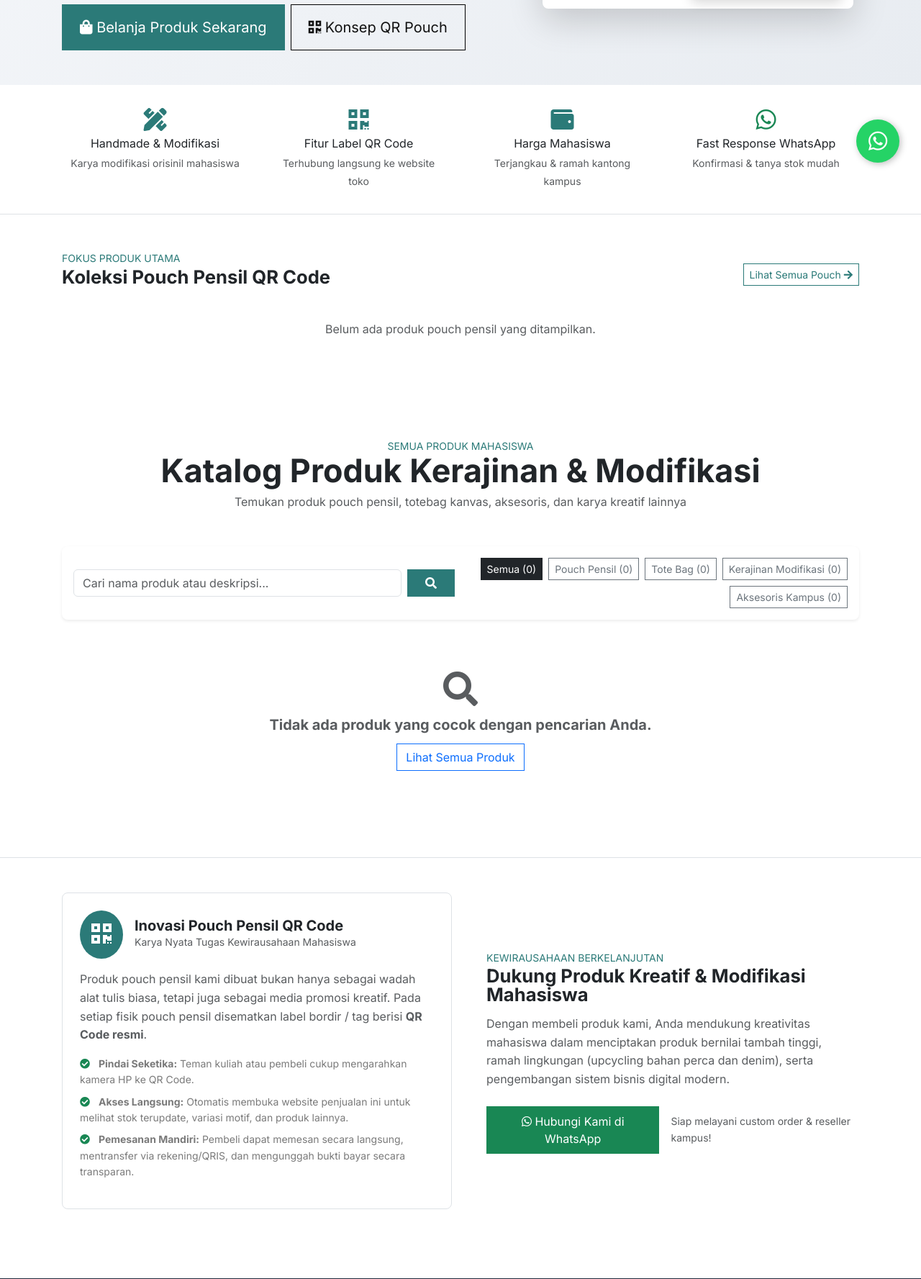
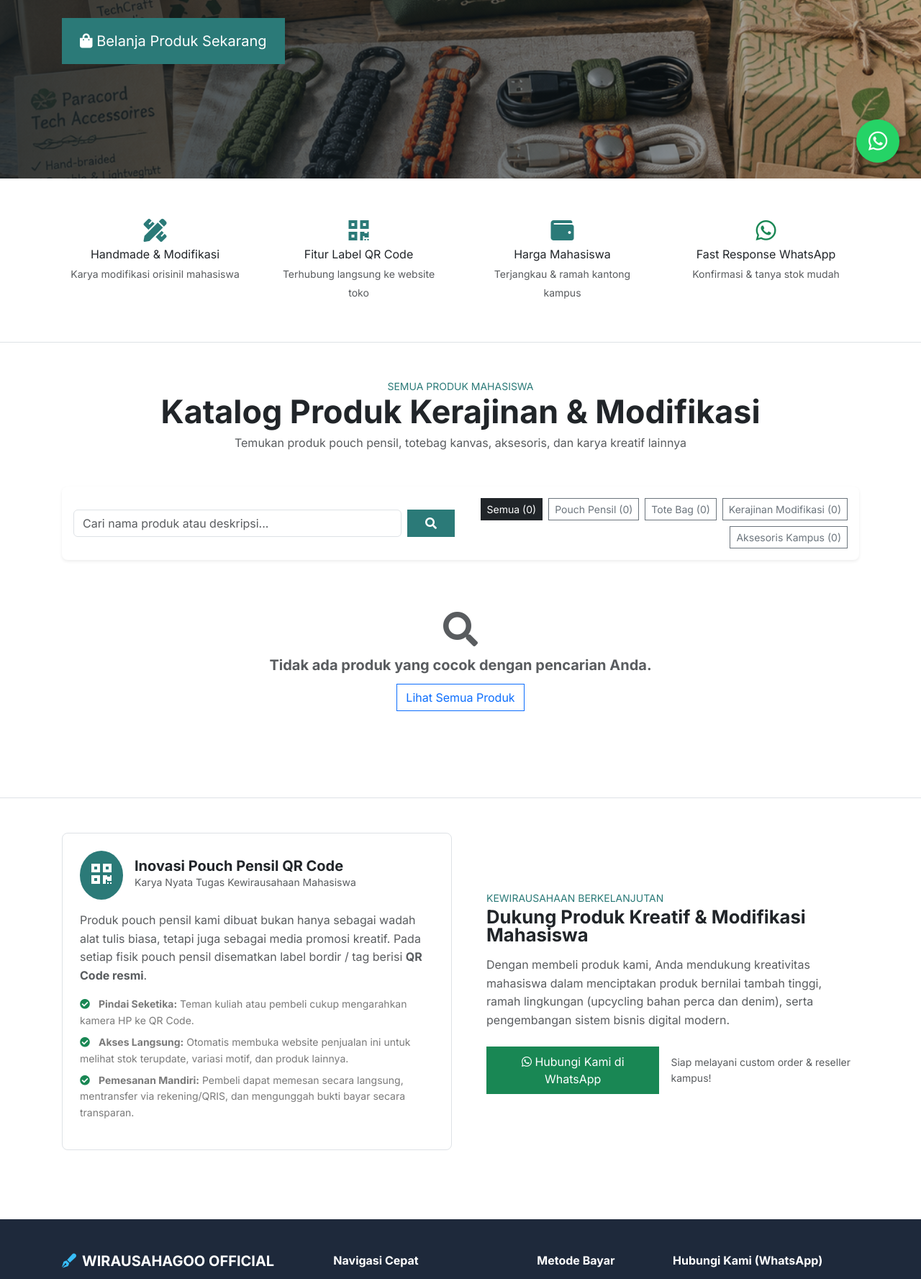
Before and after one commit to rezzwarre/wirausaha_website, a Laravel app: page / in a window 1280 px wide. Shown: the part 544-2321 px from the top of the page at 72% size. Run offline with Laravel 12, Linux system fonts and the light colour scheme; data comes from the database, SQL or seed files in the repository; data that the repository does not hold is empty; some libraries are stand-ins or nearby versions; some web fonts are replaced.

Commit message:
PenyesuaianPertama

```diff
--- a/resources/views/customer/home.blade.php
+++ b/resources/views/customer/home.blade.php
@@ -4,7 +4,7 @@
 
 @section('content')
 <!-- Hero Section -->
-<section class="py-5 bg-light" style="background: linear-gradient(135deg, #f5f7fa 0%, #e8ecf1 100%);">
+<!-- <section class="py-5 bg-light" style="background: linear-gradient(135deg, #f5f7fa 0%, #e8ecf1 100%);">
     <div class="container">
         <div class="row align-items-center">
             <div class="col-lg-7 mb-4 mb-lg-0">
@@ -12,30 +12,46 @@
                     <i class="fas fa-award mr-1"></i> Produk Inovasi Kewirausahaan Mahasiswa
                 </span>
                 <h1 class="display-5 font-weight-bold text-dark mb-3" style="line-height: 1.2;">
-                    Pouch Pensil Kreatif Berbasis <span style="color: #2b7a78;">QR Code</span> & Kerajinan Modifikasi
+                    Selamat Datang dan Selamat Belanja di Toko Kami
                 </h1>
                 <p class="lead text-muted mb-4">
-                    Solusi perlengkapan kuliah modis, fungsional, dan ramah lingkungan. Setiap pouch pensil kami dilengkapi QR Code interaktif yang langsung menghubungkan Anda ke toko online wirausaha mahasiswa ini.
+                    Semoga anda betah dan menemukan produk yang sesuai dengan selera dan kebutuhan anda.
                 </p>
                 <div class="d-flex flex-wrap gap-2">
                     <a href="#katalog" class="btn btn-primary btn-lg text-white px-4 py-3 font-weight-bold" style="background-color: #2b7a78; border-color: #2b7a78;">
                         <i class="fas fa-shopping-bag mr-2"></i> Belanja Produk Sekarang
                     </a>
-                    <a href="#tentang-kami" class="btn btn-outline-dark btn-lg px-4 py-3 font-weight-bold">
-                        <i class="fas fa-qrcode mr-2"></i> Konsep QR Pouch
-                    </a>
                 </div>
             </div>
-            <div class="col-lg-5 text-center">
-                <div class="position-relative p-3 bg-white rounded-3 shadow-lg d-inline-block">
-                    <img src="{{ asset('template/images/single-image.jpg') }}" alt="Pouch Pensil QR Code" class="img-fluid rounded" style="max-height: 380px; object-fit: cover;">
-                    <div class="position-absolute bottom-0 end-0 m-3 p-3 bg-white rounded-3 shadow text-start border" style="max-width: 210px;">
-                        <div class="d-flex align-items-center mb-1">
-                            <i class="fas fa-qrcode fa-2x text-primary me-2" style="color: #2b7a78 !important;"></i>
-                            <strong class="small">Scan & Belanja Langsung</strong>
-                        </div>
-                        <p class="text-muted extra-small mb-0" style="font-size: 11px;">Pindai QR pada pouch fisik untuk auto-redirect ke katalog ini.</p>
-                    </div>
+        </div>
+    </div>
+</section> -->
+
+<!-- Hero Section -->
+<section class="py-5 d-flex align-items-center" style="
+    min-height: 88vh;
+    background: linear-gradient(90deg, rgba(20, 30, 35, 0.85) 0%, rgba(20, 30, 35, 0.55) 60%, rgba(20, 30, 35, 0.25) 100%),
+                url('{{ asset('images/bg1.png') }}');
+    background-size: cover;
+    background-position: center;
+    background-repeat: no-repeat;
+">
+    <div class="container">
+        <div class="row align-items-center">
+            <div class="col-lg-7 mb-4 mb-lg-0">
+                <span class="badge bg-primary text-white px-3 py-2 rounded-pill mb-3" style="background-color: #2b7a78 !important;">
+                    <i class="fas fa-award mr-1"></i> Produk Inovasi Kewirausahaan Mahasiswa
+                </span>
+                <h1 class="display-5 font-weight-bold text-white mb-3" style="line-height: 1.2;">
+                    Selamat Datang dan Selamat Belanja di Toko Kami
+                </h1>
+                <p class="lead text-light mb-4">
+                    Semoga anda betah dan menemukan produk yang sesuai dengan selera dan kebutuhan anda.
+                </p>
+                <div class="d-flex flex-wrap gap-2">
+                    <a href="#katalog" class="btn btn-primary btn-lg text-white px-4 py-3 font-weight-bold" style="background-color: #2b7a78; border-color: #2b7a78;">
+                        <i class="fas fa-shopping-bag mr-2"></i> Belanja Produk Sekarang
+                    </a>
                 </div>
             </div>
         </div>
@@ -43,7 +59,7 @@
 </section>
 
 <!-- Fitur Keunggulan -->
-<section class="py-4 border-bottom bg-white">
+<section class="py-5 border-bottom bg-white">
     <div class="container">
         <div class="row g-4 text-center">
             <div class="col-md-3 col-6">
@@ -74,71 +90,6 @@
                     <small class="text-muted">Konfirmasi & tanya stok mudah</small>
                 </div>
             </div>
-        </div>
-    </div>
-</section>
-
-<!-- Produk Unggulan: Pouch Pensil (Studi Kasus Tugas) -->
-<section id="produk-pouch" class="py-5 bg-white">
-    <div class="container">
-        <div class="d-flex justify-content-between align-items-end mb-4">
-            <div>
-                <span class="text-uppercase small font-weight-bold" style="color: #2b7a78;">Fokus Produk Utama</span>
-                <h3 class="font-weight-bold mb-0">Koleksi Pouch Pensil QR Code</h3>
-            </div>
-            <a href="{{ route('home', ['category' => 'pouch-pensil']) }}#katalog" class="btn btn-outline-primary btn-sm font-weight-bold" style="border-color: #2b7a78; color: #2b7a78;">
-                Lihat Semua Pouch <i class="fas fa-arrow-right ml-1"></i>
-            </a>
-        </div>
-
-        <div class="row g-4">
-            @forelse($pouchProducts as $pouch)
-                <div class="col-lg-3 col-md-6">
-                    <div class="card-product-custom">
-                        <div class="position-relative">
-                            <img src="{{ $pouch->image_url }}" alt="{{ $pouch->name }}" class="card-product-img">
-                            <span class="position-absolute top-0 start-0 m-2 badge bg-dark text-white">
-                                <i class="fas fa-qrcode mr-1"></i> Ber-QR
-                            </span>
-                            @if($pouch->stock <= 0)
-                                <span class="position-absolute top-0 end-0 m-2 badge bg-danger text-white">Habis</span>
-                            @elseif($pouch->stock < 5)
-                                <span class="position-absolute top-0 end-0 m-2 badge bg-warning text-dark">Sisa {{ $pouch->stock }}</span>
-                            @endif
-                        </div>
-                        <div class="product-body">
-                            <span class="text-muted small mb-1">{{ $pouch->category->name }}</span>
-                            <h6 class="font-weight-bold mb-2 text-truncate" title="{{ $pouch->name }}">
-                                <a href="{{ route('products.show', $pouch->slug) }}" class="text-dark text-decoration-none">
-                                    {{ $pouch->name }}
-                                </a>
-                            </h6>
-                            <div class="product-price mb-3">{{ $pouch->formatted_price }}</div>
-                            <div class="mt-auto d-flex gap-2">
-                                <a href="{{ route('products.show', $pouch->slug) }}" class="btn btn-outline-secondary btn-sm flex-fill">
-                                    Detail
-                                </a>
-                                @if($pouch->stock > 0)
-                                    <form action="{{ route('cart.add') }}" method="POST" class="flex-fill">
-                                        @csrf
-                                        <input type="hidden" name="product_id" value="{{ $pouch->id }}">
-                                        <input type="hidden" name="quantity" value="1">
-                                        <button type="submit" class="btn btn-primary btn-sm w-100 text-white font-weight-bold" style="background-color: #2b7a78; border-color: #2b7a78;">
-                                            <i class="fas fa-cart-plus"></i> Beli
-                                        </button>
-                                    </form>
-                                @else
-                                    <button class="btn btn-secondary btn-sm flex-fill" disabled>Habis</button>
-                                @endif
-                            </div>
-                        </div>
-                    </div>
-                </div>
-            @empty
-                <div class="col-12 text-center py-4">
-                    <p class="text-muted">Belum ada produk pouch pensil yang ditampilkan.</p>
-                </div>
-            @endforelse
         </div>
     </div>
 </section>
--- a/resources/views/layouts/customer.blade.php
+++ b/resources/views/layouts/customer.blade.php
@@ -162,15 +162,9 @@
 </head>
 <body>
 
-    <!-- Top QR Announcement Bar -->
-    <div class="qr-badge-banner">
-        <span><i class="fas fa-qrcode mr-2"></i> Pindai QR di Pouch Pensil Mahasiswa untuk Akses Cepat Website Penjualan Produk Kami!</span>
-        <a href="{{ route('home') }}#produk-pouch" class="text-warning ml-2 font-weight-bold" style="text-decoration: underline;">Lihat Koleksi Pouch</a>
-    </div>
-
     <!-- Navigation Header -->
-    <header id="header" class="site-header header-scrolled position-relative">
-        <nav id="header-nav" class="navbar navbar-expand-lg px-3 mb-3">
+    <header id="header" class="site-header header-scrolled sticky-top bg-white shadow-sm">
+        <nav id="header-nav" class="navbar navbar-expand-lg py-3 px-3">
             <div class="container-fluid">
                 <a class="navbar-brand font-weight-bold text-dark d-flex align-items-center" href="{{ route('home') }}" style="font-size: 24px;">
                     <i class="fas fa-pen-fancy text-primary mr-2" style="color: #2b7a78 !important;"></i>
@@ -178,7 +172,7 @@
                 </a>
                 <button class="navbar-toggler d-flex d-lg-none flex-column justify-content-around" type="button"
                     data-bs-toggle="offcanvas" data-bs-target="#offcanvasNavbar" aria-controls="offcanvasNavbar">
-                    <span class="toggler-icon"></span>
+                    <span class="toggler-icon">Menu</span>
                     <span class="toggler-icon"></span>
                     <span class="toggler-icon"></span>
                 </button>
@@ -188,7 +182,7 @@
                         <button type="button" class="btn-close text-reset" data-bs-dismiss="offcanvas" aria-label="Close"></button>
                     </div>
                     <div class="offcanvas-body">
-                        <ul class="navbar-nav justify-content-end flex-grow-1 gap-3">
+                        <ul class="navbar-nav justify-content-end flex-grow-1 gap-3 py-2">
                             <li class="nav-item">
                                 <a class="nav-link {{ request()->routeIs('home') ? 'active text-primary font-weight-bold' : '' }}" href="{{ route('home') }}">
                                     <i class="fas fa-home mr-1"></i> Beranda
```
Also changed, not shown: public/images/bg1.png (added), public/uploads/products/prod_1795092248_VL5lj1.jpg (added).
